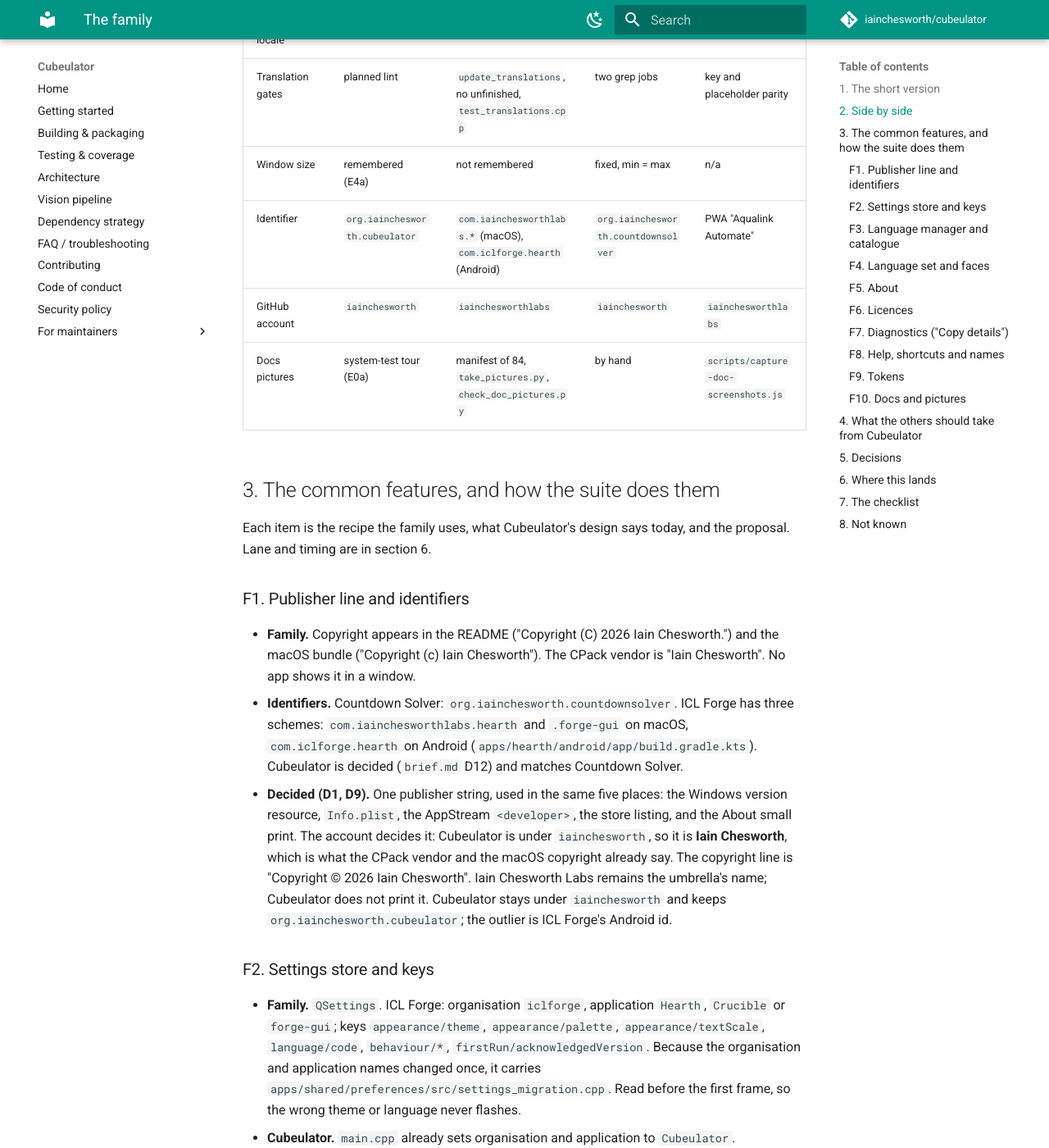
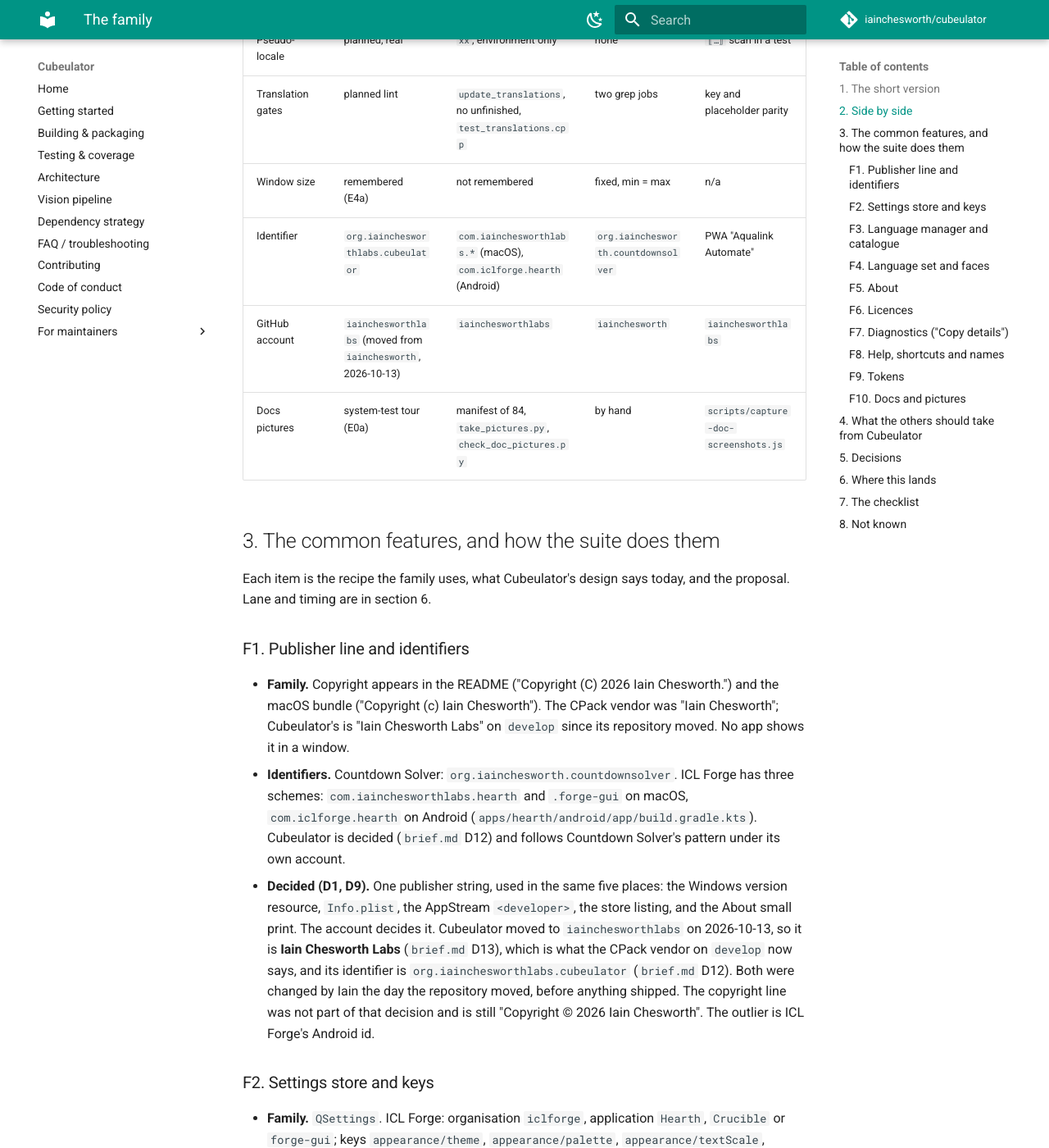
Before and after one commit to iainchesworth/cubeulator, an MkDocs documentation site: the page built from docs/design/family.md, in a window 1280 px wide and 1400 px high, scrolled down 5336 px. Shown: the whole window at 82% size. Built offline with MkDocs 1.6.1 and Material for MkDocs 9.7.7, drawn with Linux system fonts in a browser that asks for light colours; comment, search, counter and statistics services are not loaded; some of the changed text lies outside the part shown.

Commit message:
Follow the repository to iainchesworthlabs: publisher and identifier
Iain, 2026-10-13, after the repository moved from iainchesworth to the
iainchesworthlabs account: the publisher is written "Iain Chesworth Labs"
and the app's identifier is org.iainchesworthlabs.cubeulator on every
platform. Both follow the rule already recorded, that they follow the
repository's account; nothing has shipped, and an identifier cannot change
after a store release.

Recorded in the brief (D12, new D13), platforms, the family comparison (D1,
D9, F1) and the plan. The Windows AppUserModelID proposal follows the
publisher. The copyright line was not part of the decision and still names
Iain Chesworth.

The prototype's sample text gives the new source address and publisher.

```diff
--- a/docs/design/family.md
+++ b/docs/design/family.md
@@ -105,9 +105,10 @@
 **6. The publisher follows the account** *(Iain, 2026-10-13, D1)*. Iain
 Chesworth Labs, ICL, is the umbrella for his personal and shared work; its
 names are `iainchesworth`, `iainchesworthlabs` and `icl` (as in ICL Forge,
-`iclforge`). Cubeulator is under `iainchesworth`, so its publisher is
-**Iain Chesworth**. By the same rule an app under `iainchesworthlabs` would
-say Iain Chesworth Labs; that is for those repositories. No app shows a
+`iclforge`). Cubeulator moved to `iainchesworthlabs` on 2026-10-13, so its
+publisher is **Iain Chesworth Labs**; it was "Iain Chesworth" while the
+repository was under `iainchesworth`, and Iain changed it when it moved. An
+app still under `iainchesworth` says Iain Chesworth. No app shows a
 publisher or a copyright line in its window today.
 
 ## 2. Side by side
@@ -125,7 +126,7 @@
 | Smallest target | 48 px; 96 on solve | 30 px buttons (desktop) | 44 px on phone | 44 px on phone |
 | About is | a screen under Settings | a dialog, reached three ways | a card in Settings | the `#about` route |
 | About shows | icon, name, version, what, author, licence, three rows, small print | icon, name, tagline, what, **version block**, licence and trademark, third-party note, repository link, Licences and Close | name and version, **version block**, GitHub link, Third-Party Licenses | name, tagline, version, commit, commit date, homepage, language chips |
-| Copyright in the app | none ("Made by Iain Chesworth") | none (README and macOS bundle only) | none | none |
+| Copyright in the app | none ("Made by Iain Chesworth Labs") | none (README and macOS bundle only) | none | none |
 | Licences | generated screen (E0b) | `NOTICES.txt` in a read-only dialog (Crucible, Hearth; not Forge) | a dialog of five hard-coded entries | none |
 | Privacy in the app | a screen | prose in the docs | none | prose in the docs |
 | Diagnostics | none | save, copy, live view | a rotating log file | a diagnostics page, capture downloads |
@@ -137,8 +138,8 @@
 | Pseudo-locale | planned, real | `xx`, environment only | none | `⟦…⟧` scan in a test |
 | Translation gates | planned lint | `update_translations`, no unfinished, `test_translations.cpp` | two grep jobs | key and placeholder parity |
 | Window size | remembered (E4a) | not remembered | fixed, min = max | n/a |
-| Identifier | `org.iainchesworth.cubeulator` | `com.iainchesworthlabs.*` (macOS), `com.iclforge.hearth` (Android) | `org.iainchesworth.countdownsolver` | PWA "Aqualink Automate" |
-| GitHub account | `iainchesworth` | `iainchesworthlabs` | `iainchesworth` | `iainchesworthlabs` |
+| Identifier | `org.iainchesworthlabs.cubeulator` | `com.iainchesworthlabs.*` (macOS), `com.iclforge.hearth` (Android) | `org.iainchesworth.countdownsolver` | PWA "Aqualink Automate" |
+| GitHub account | `iainchesworthlabs` (moved from `iainchesworth`, 2026-10-13) | `iainchesworthlabs` | `iainchesworth` | `iainchesworthlabs` |
 | Docs pictures | system-test tour (E0a) | manifest of 84, `take_pictures.py`, `check_doc_pictures.py` | by hand | `scripts/capture-doc-screenshots.js` |
 
 ## 3. The common features, and how the suite does them
@@ -150,21 +151,24 @@
 
 - **Family.** Copyright appears in the README ("Copyright (C) 2026 Iain
   Chesworth.") and the macOS bundle ("Copyright (c) Iain Chesworth"). The
-  CPack vendor is "Iain Chesworth". No app shows it in a window.
+  CPack vendor was "Iain Chesworth"; Cubeulator's is "Iain Chesworth Labs"
+  on `develop` since its repository moved. No app shows it in a window.
 - **Identifiers.** Countdown Solver: `org.iainchesworth.countdownsolver`.
   ICL Forge has three schemes: `com.iainchesworthlabs.hearth` and
   `.forge-gui` on macOS, `com.iclforge.hearth` on Android
   (`apps/hearth/android/app/build.gradle.kts`). Cubeulator is decided
-  (`brief.md` D12) and matches Countdown Solver.
+  (`brief.md` D12) and follows Countdown Solver's pattern under its own
+  account.
 - **Decided (D1, D9).** One publisher string, used in the same five
   places: the Windows version resource, `Info.plist`, the AppStream
   `<developer>`, the store listing, and the About small print. The account
-  decides it: Cubeulator is under `iainchesworth`, so it is **Iain
-  Chesworth**, which is what the CPack vendor and the macOS copyright
-  already say. The copyright line is "Copyright © 2026 Iain Chesworth".
-  Iain Chesworth Labs remains the umbrella's name; Cubeulator does not
-  print it. Cubeulator stays under `iainchesworth` and keeps
-  `org.iainchesworth.cubeulator`; the outlier is ICL Forge's Android id.
+  decides it. Cubeulator moved to `iainchesworthlabs` on 2026-10-13, so it
+  is **Iain Chesworth Labs** (`brief.md` D13), which is what the CPack
+  vendor on `develop` now says, and its identifier is
+  `org.iainchesworthlabs.cubeulator` (`brief.md` D12). Both were changed by Iain
+  the day the repository moved, before anything shipped. The copyright line
+  was not part of that decision and is still "Copyright © 2026 Iain
+  Chesworth". The outlier is ICL Forge's Android id.
 
 ### F2. Settings store and keys
 
@@ -415,7 +419,7 @@
 
 | # | decision | answer | changes |
 |---|---|---|---|
-| D1 | How the publisher is written in the app | **Iain Chesworth**, because the repository is under `iainchesworth`, not `iainchesworthlabs` (asked twice, same answer). Copyright line "Copyright © 2026 Iain Chesworth" | nothing in E4a or E3b: it is what they already say; the rule is recorded |
+| D1 | How the publisher is written in the app | **Iain Chesworth Labs**. The rule is unchanged: the publisher follows the account. It was "Iain Chesworth" (asked twice, same answer) while the repository was under `iainchesworth`; the repository then moved to `iainchesworthlabs` and Iain switched it the same day. The copyright line was not part of the switch: "Copyright © 2026 Iain Chesworth" | E4a and E3b write "Iain Chesworth Labs" in the five places F1 lists |
 | D2 | Is Signal the suite's look | **Two looks, shared chassis.** Cubeulator stays Signal with ICL Forge; Countdown Solver and Automate keep Calm. What is shared is behaviour and structure, not palette | no reskin of any other app |
 | D3 | Hebrew and Arabic faces | **Noto Sans Hebrew and Noto Sans Arabic**, the family's | `Theme.qml`, `system.md`, `platforms.md`, the notices |
 | D4 | Yiddish | **In V1.0.** Nine languages: en de fr es ja zh he ar yi | `brief.md` D-table, `settings.md`, `platforms.md`, `accessibility.md`, E5's set, the prototype's list; plan "decided since" amended |
@@ -423,7 +427,7 @@
 | D6 | Copy details | **In V1.0**, not V1.1 | E3b gains the build line, its **Copy** and the **Copy details** row; `screens/about.md` says exactly what is copied; `strings.json` gains five strings |
 | D7 | Accent palettes for Cubeulator | **No** | - |
 | D8 | A shared component kit across repositories | **Not before V1.0 ships.** Align by spec; revisit when two products would use one kit; a vcpkg overlay port is the route the repository already knows | - |
-| D9 | Identifiers across the suite | **Follows D1.** `org.iainchesworth.cubeulator` and the `iainchesworth` account stand (D12). An identifier follows its repository's account. ICL Forge's Android `com.iclforge.hearth` is the outlier, for that repository | - |
+| D9 | Identifiers across the suite | **Follows D1.** An identifier follows its repository's account, so with the move Cubeulator's is `org.iainchesworthlabs.cubeulator` (D12), changed by Iain on 2026-10-13 before anything shipped. ICL Forge's Android `com.iclforge.hearth` is the outlier, for that repository | - |
 
 ## 6. Where this lands
 
@@ -432,7 +436,7 @@
 
 | item | session | when |
 |---|---|---|
-| F1 publisher line | E4a (resource, `Info.plist`, AppStream), E3b (About) | before V1.0; already what E4a writes |
+| F1 publisher line | E4a (resource, `Info.plist`, AppStream), E3b (About) | before V1.0; E4a changes what it wrote to "Iain Chesworth Labs" and the new identifier |
 | F2 setting keys | E2a ("settings that persist"), E3a | before V1.0 |
 | F3 language manager, ids and gates | E2b, which has not started: its brief says "port" and "ids" | before V1.0 |
 | F4 Noto faces | E2a, before it bundles fonts | before V1.0 |
--- a/docs/design/prototype/cubeulator-prototype.html
+++ b/docs/design/prototype/cubeulator-prototype.html
@@ -1365,8 +1365,8 @@
   render() {
     return `<div class="screen">${topbar(t('about.title'))}<div class="page" data-scroll="about"><div class="col">
       <div class="lockup"><span class="appicon" aria-hidden="true">${IDENTITY.icon || ''}</span><div><h1 class="t-title">${t('app.name')}</h1><div class="mono t-sec">${t('about.version', '1.0.0')}</div><div class="mono t-sec" dir="ltr">${t('about.build', 'windows-x64', 'a1b2c3d4')}</div>${btn(t('about.copyBuild'), 'noop', {v: 'ghost'})}</div></div>
-      <div class="prose"><p>${t('about.what')}</p><p>${t('about.author', 'Iain Chesworth')}</p><p class="t-sec">${t('about.licence')}</p></div>
-      <div class="rows">${row(t('about.licences'), 'go', 'licences')}${row(t('about.privacy'), 'go', 'privacy')}${row(t('about.source'), 'noop', '', {val: 'github.com/iainchesworth/cubeulator'})}${row(t('about.copyDetails'), 'noop', '', {sub: t('about.copyDetails.note')})}</div>
+      <div class="prose"><p>${t('about.what')}</p><p>${t('about.author', 'Iain Chesworth Labs')}</p><p class="t-sec">${t('about.licence')}</p></div>
+      <div class="rows">${row(t('about.licences'), 'go', 'licences')}${row(t('about.privacy'), 'go', 'privacy')}${row(t('about.source'), 'noop', '', {val: 'github.com/iainchesworthlabs/cubeulator'})}${row(t('about.copyDetails'), 'noop', '', {sub: t('about.copyDetails.note')})}</div>
       <p class="note">${t('about.trademark')}</p></div></div></div>`;
   }
 };
@@ -1374,7 +1374,7 @@
   enter(st) { if (st === 'default') return 'list'; },
   render(st) {
     let body;
-    if (st === 'unavailable') body = notice('caution', t('licences.unavailable.title'), t('licences.unavailable.body', 'github.com/iainchesworth/cubeulator'));
+    if (st === 'unavailable') body = notice('caution', t('licences.unavailable.title'), t('licences.unavailable.body', 'github.com/iainchesworthlabs/cubeulator'));
     else if (st === 'detail') { const l = LIC[P.d.lic || 0]; body = `<h2 class="t-headline">${l[0]}</h2><p class="mono t-sec" dir="ltr">${l[1]}</p><pre class="lic" dir="ltr">The component's own copyright notice and licence text appear here in full, exactly as its authors wrote them. They are never translated.</pre>`; }
     else body = `<p class="t-sec">${t('licences.intro')}</p><p class="tagline">stand-in list: the real one is generated by the build</p><div class="rows">${row(t('licences.own'), 'licOpen', '-1', {val: 'GPL-3.0-or-later'})}${LIC.map((l, i) => row(l[0], 'licOpen', String(i), {val: l[1]})).join('')}</div>`;
     return `<div class="screen">${topbar(t('licences.title'))}<div class="page" data-scroll="lic"><div class="col">${body}</div></div></div>`;
--- a/docs/design/prototype/src/more.js
+++ b/docs/design/prototype/src/more.js
@@ -278,8 +278,8 @@
   render() {
     return `<div class="screen">${topbar(t('about.title'))}<div class="page" data-scroll="about"><div class="col">
       <div class="lockup"><span class="appicon" aria-hidden="true">${IDENTITY.icon || ''}</span><div><h1 class="t-title">${t('app.name')}</h1><div class="mono t-sec">${t('about.version', '1.0.0')}</div><div class="mono t-sec" dir="ltr">${t('about.build', 'windows-x64', 'a1b2c3d4')}</div>${btn(t('about.copyBuild'), 'noop', {v: 'ghost'})}</div></div>
-      <div class="prose"><p>${t('about.what')}</p><p>${t('about.author', 'Iain Chesworth')}</p><p class="t-sec">${t('about.licence')}</p></div>
-      <div class="rows">${row(t('about.licences'), 'go', 'licences')}${row(t('about.privacy'), 'go', 'privacy')}${row(t('about.source'), 'noop', '', {val: 'github.com/iainchesworth/cubeulator'})}${row(t('about.copyDetails'), 'noop', '', {sub: t('about.copyDetails.note')})}</div>
+      <div class="prose"><p>${t('about.what')}</p><p>${t('about.author', 'Iain Chesworth Labs')}</p><p class="t-sec">${t('about.licence')}</p></div>
+      <div class="rows">${row(t('about.licences'), 'go', 'licences')}${row(t('about.privacy'), 'go', 'privacy')}${row(t('about.source'), 'noop', '', {val: 'github.com/iainchesworthlabs/cubeulator'})}${row(t('about.copyDetails'), 'noop', '', {sub: t('about.copyDetails.note')})}</div>
       <p class="note">${t('about.trademark')}</p></div></div></div>`;
   }
 };
@@ -287,7 +287,7 @@
   enter(st) { if (st === 'default') return 'list'; },
   render(st) {
     let body;
-    if (st === 'unavailable') body = notice('caution', t('licences.unavailable.title'), t('licences.unavailable.body', 'github.com/iainchesworth/cubeulator'));
+    if (st === 'unavailable') body = notice('caution', t('licences.unavailable.title'), t('licences.unavailable.body', 'github.com/iainchesworthlabs/cubeulator'));
     else if (st === 'detail') { const l = LIC[P.d.lic || 0]; body = `<h2 class="t-headline">${l[0]}</h2><p class="mono t-sec" dir="ltr">${l[1]}</p><pre class="lic" dir="ltr">The component's own copyright notice and licence text appear here in full, exactly as its authors wrote them. They are never translated.</pre>`; }
     else body = `<p class="t-sec">${t('licences.intro')}</p><p class="tagline">stand-in list: the real one is generated by the build</p><div class="rows">${row(t('licences.own'), 'licOpen', '-1', {val: 'GPL-3.0-or-later'})}${LIC.map((l, i) => row(l[0], 'licOpen', String(i), {val: l[1]})).join('')}</div>`;
     return `<div class="screen">${topbar(t('licences.title'))}<div class="page" data-scroll="lic"><div class="col">${body}</div></div></div>`;
```
Also changed, not shown: docs/app-experience-plan.md (+12 -7 lines), docs/design/brief.md (+3 -2 lines), docs/design/platforms.md (+3 -3 lines).
